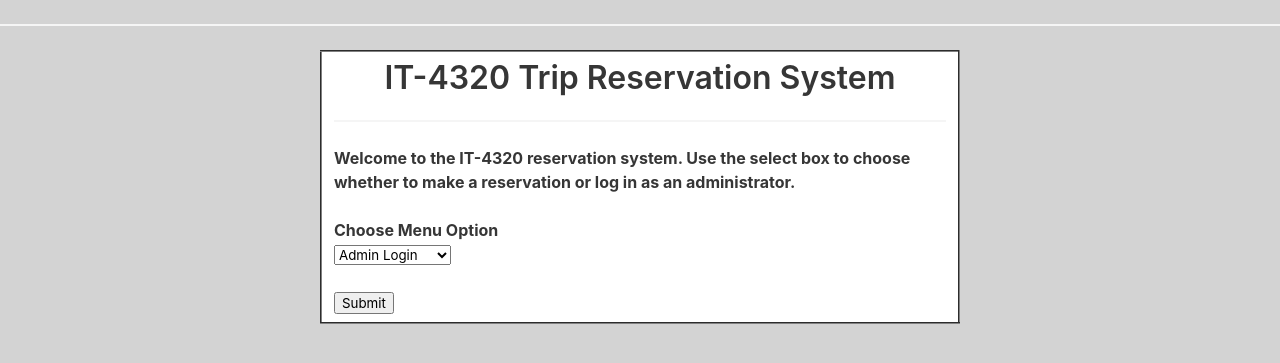
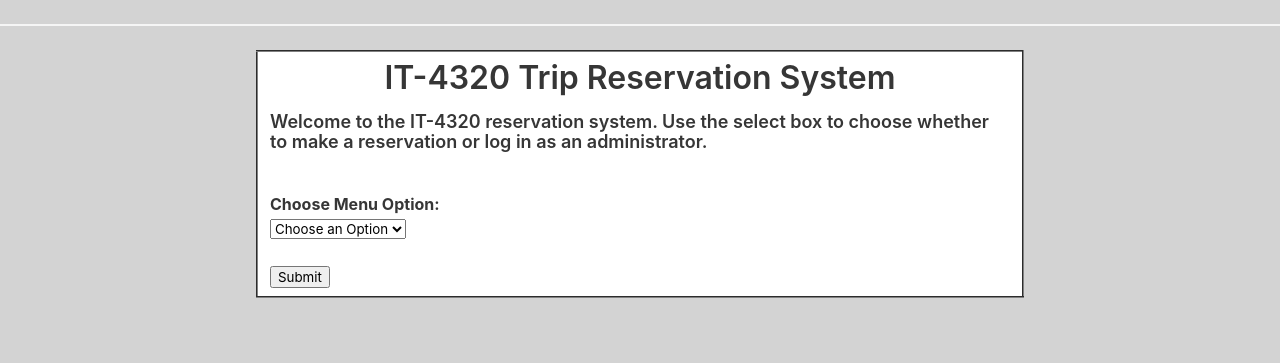
Before and after one commit to karsonnull47/ScrumFinalProject, a Flask app: page / in a window 1280 px wide. Shown: the part 72-435 px from the top of the page. Run offline with Flask 3, Linux system fonts and the light colour scheme; lists and menus that the app fills with data are empty.

Commit message:
Updates to match demo functionality.

```diff
--- a/app.py
+++ b/app.py
@@ -25,6 +25,22 @@ def admin():
 def reservations():
     return render_template('reservations.html')
 
+#Processes navigation page with POST request
+@app.route('/', methods=('POST',))
+def index_post():
+    #get the form data
+    option = request.form.get('option')
+
+    #determine which view to send the application to
+    if option == "admin":
+        return redirect(url_for('admin'))
+    elif option == "reservations":
+        return redirect(url_for('reservations'))
+    elif option == "index":
+        return redirect(url_for('index'))
+    else:
+        flash("ERROR: You must choose an option from the menu")
+        return redirect(url_for('navigation'))
 
 #run the application
 app.run(port=5008, debug=True)
--- a/templates/base.html
+++ b/templates/base.html
@@ -7,13 +7,13 @@
     <title>{% block title %} {% endblock %} IT-4320 Reservations App (Srum Team 2)</title>
     <style>
         .body {
-            background-color: grey
+            background-color: silver
         }
 
         .post {
             padding: 10px;
             margin: 5px;
-            background-color: grey
+            background-color: silver
         }
 
         nav a {
@@ -39,7 +39,6 @@
 </style>
 </head>
 <body >
-
         <nav>
             <a href="{{ url_for('index') }}">Home</a>
             <a href="{{ url_for('admin')}}">Admin</a>
--- a/templates/index.html
+++ b/templates/index.html
@@ -1,25 +1,22 @@
 {% extends 'base.html' %}
 
 {% block content %}
-<table style="width:50%;" border="2" align="center">
+<table style="width:60%;" border="2" align="center">
   <tr >
   <th style="background-color:white;" align="left">
 		<h1 align="center">IT-4320 Trip Reservation System</h1>
-		<hr>
-		Welcome to the IT-4320 reservation system. Use the select box to choose whether to make a reservation or log in as an administrator.
+		<h5>Welcome to the IT-4320 reservation system. Use the select box to choose whether to make a reservation or log in as an administrator.</h2>
 		<br>
-		<br>
-		<form method="post">
-			<label for="agent_name">Choose Menu Option</label><br>
-			<select id="action" name="action" size="1">
+		<form method="POST" action="#">
+			<label for="agent_name">Choose Menu Option:</label><br>
+			<select id="option" name="option" size="1">
+				<option value="index">Choose an Option</option>
 				<option value="admin">Admin Login</option>
 				<option value="reservations">Reserve a Seat</option>
 			</select>
-			<br>
-			<br>
+			<br><br>
 			<button type="submit">Submit</button>
 		</form>
-
 	</th>
 	</tr>
 </table>
```
